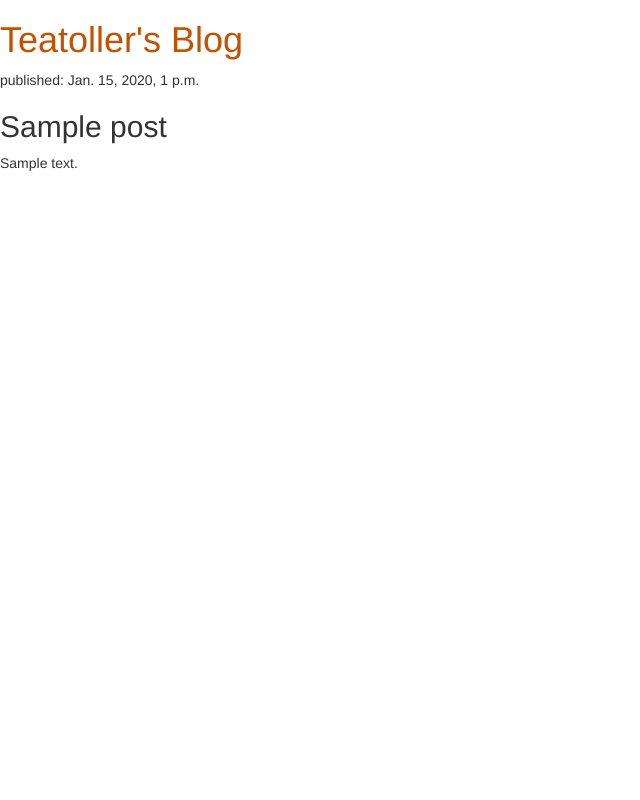
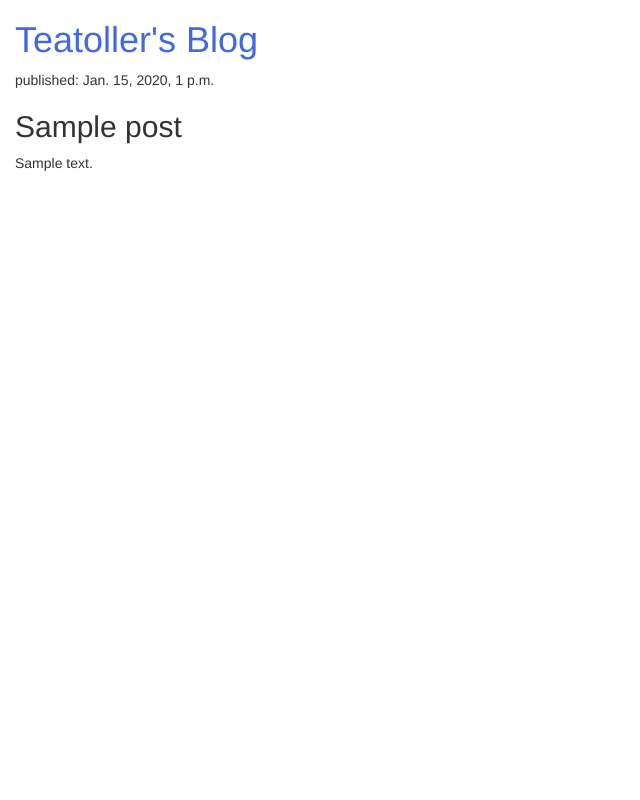
Before and after one commit to Teatoller/djangogirls, a Django app: template blog/templates/blog/post_list.html in a window 1280 px wide. Shown: the whole page, without its empty margins (0-640 px from the left). Run offline with Django 3.2, Linux system fonts and the light colour scheme; the template is opened without the code that fills it: values that come from a table or form of the project are taken from there, others are empty; tables that the repository leaves empty hold one stand-in row (values such as "Sample post"); some libraries are stand-ins or nearby versions.

Commit message:
[#162684633] Add margins on blog outer borders

```diff
--- a/blog/static/css/blog.css
+++ b/blog/static/css/blog.css
@@ -1,3 +1,9 @@
+/* Font color */
 h1 a, h2 a {
-    color: #c25100
+    /* color: #c25100; */
+    color: #4169e1;
 }
+/* body padding */
+body {
+    padding-left: 15px;
+}
```
